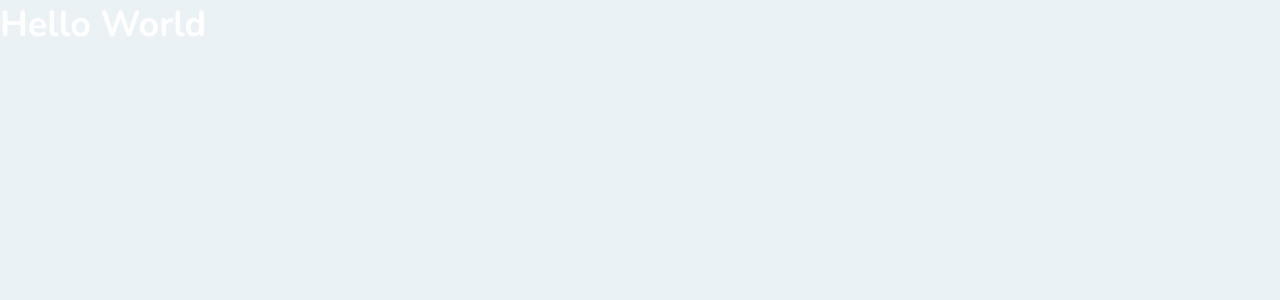
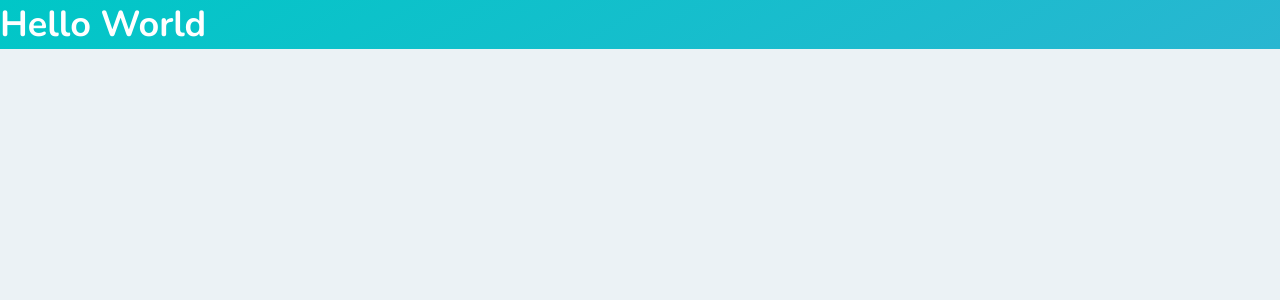
Before and after one commit to shusten/NLW3, a React (Create React App) app: page / in a window 1280 px wide. Shown: the top 300 px of the page. Built offline with nearby package versions, Linux system fonts and the light colour scheme.

Commit message:
:art: style: adiciona background landing-page

```diff
--- a/src/App.tsx
+++ b/src/App.tsx
@@ -2,9 +2,12 @@
 
 import './styles/global.css';
 
+import './styles/pages/landing.css'
+
+
 function App() {
   return (
-    <div className="App">
+    <div id="page-landing">
       <h1>Hello World</h1>
     </div>
   );
--- /dev/null
+++ b/src/styles/pages/landing.css
@@ -0,0 +1,3 @@
+#page-landing {
+    background: linear-gradient(329.54deg, #29B6D1 0%, #00C7C7 100%);
+}
```
